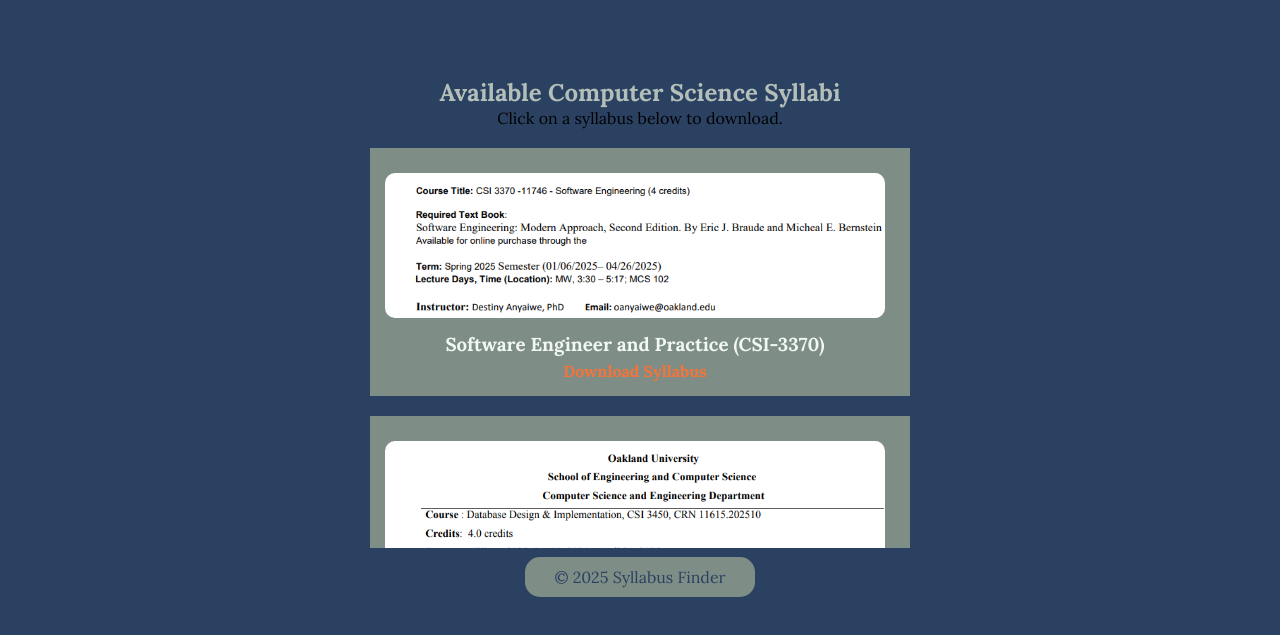
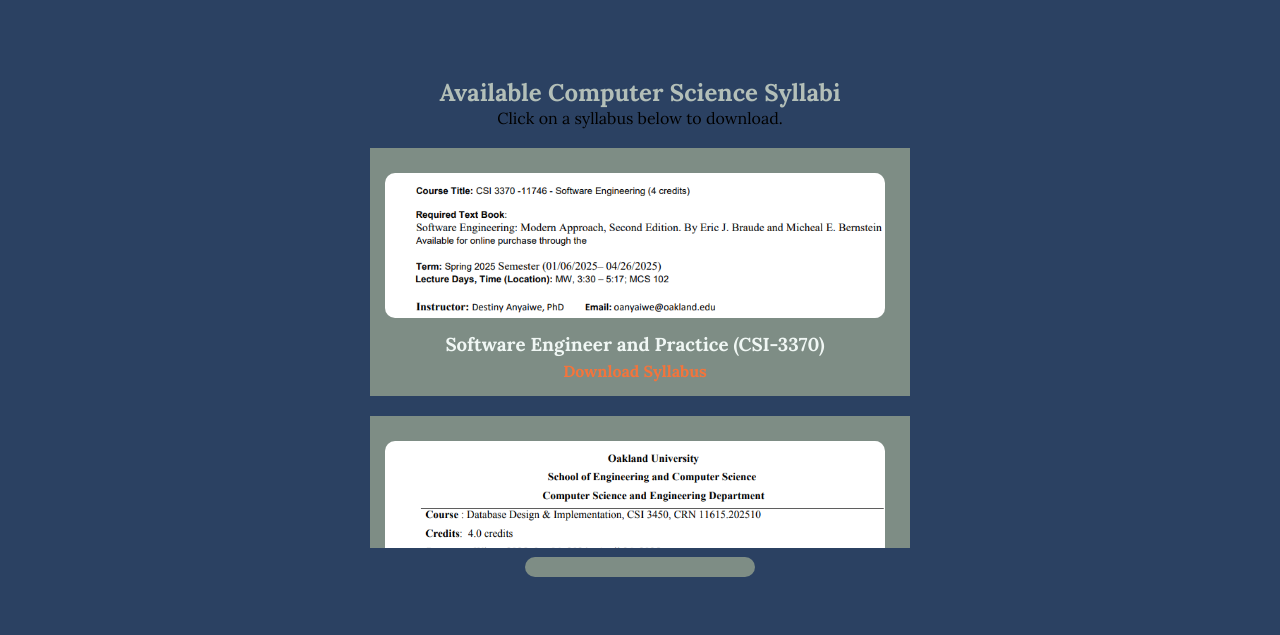
Before and after one commit to Stormz11o/Syllabi, a plain HTML site: page html/computer-science.html in a window 1280 px wide. Shown: the part 83-718 px from the top of the page. Drawn offline with Linux system fonts and the light colour scheme.

Commit message:
Fixed something

```diff
--- a/html/computer-science.html
+++ b/html/computer-science.html
@@ -45,7 +45,7 @@
     </main>
 
     <footer>
-        <p>&copy; 2025 Syllabus Finder</p>
+
     </footer>
 
 </body>
```
Also changed, not shown: html/science.html (+1 -1 lines).
